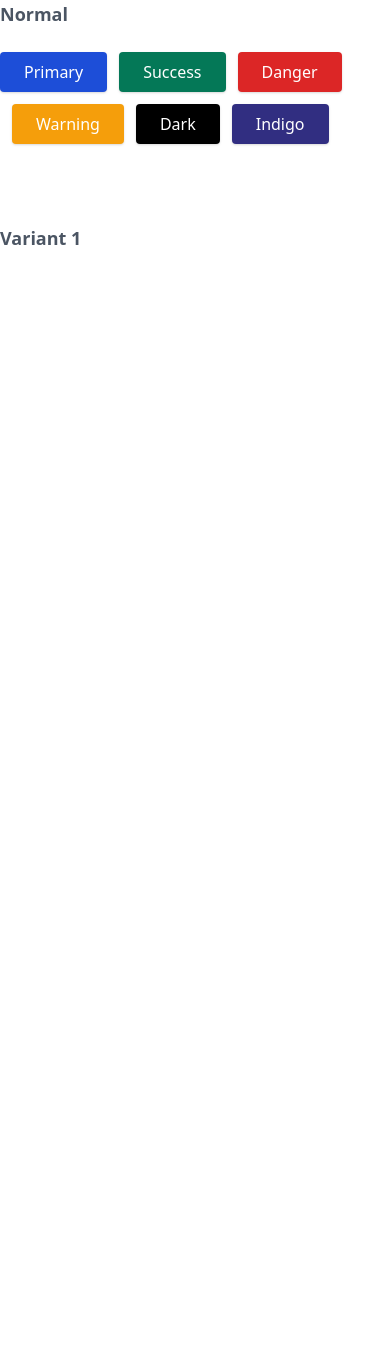
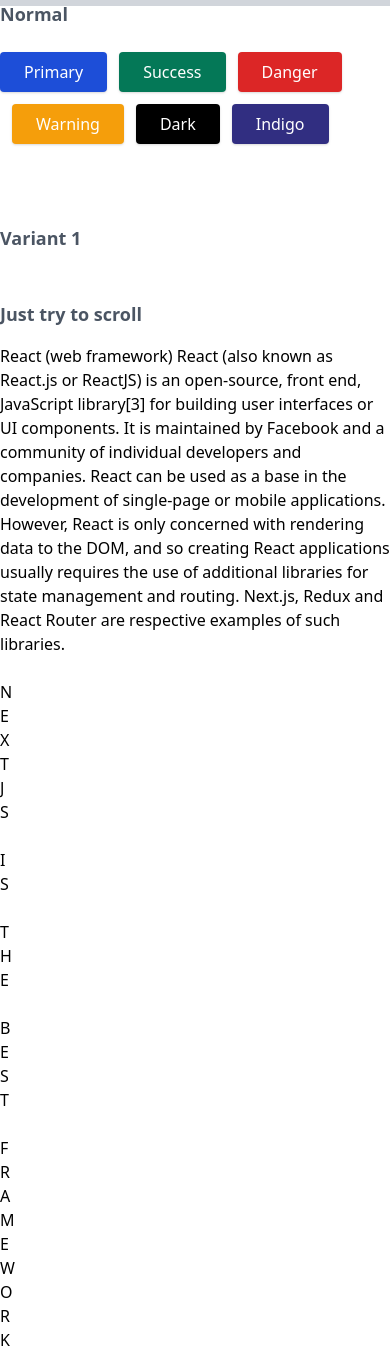
Before and after one commit to enochndika/kimia-UI, a Next.js app: page / in a window 390 px wide. Before the commit the page ends 844 px from the top, so only its background shows below. Built offline with nearby package versions, Linux system fonts and the light colour scheme.

Commit message:
scroll indicator component done

```diff
--- /dev/null
+++ b/components/extra/scrollIndicator/index.tsx
@@ -0,0 +1,81 @@
+import { useState, useEffect, FC } from "react";
+
+export const ScrollIndicator: FC = () => {
+  const [scroll, setScroll] = useState<number | string>(0);
+
+  const onScrollProgress = () => {
+    const scrollPx = document.documentElement.scrollTop;
+    const winHeightPx =
+      document.documentElement.scrollHeight -
+      document.documentElement.clientHeight;
+    const scrolled = `${(scrollPx / winHeightPx) * 100}%`;
+
+    setScroll(scrolled);
+  };
+  useEffect(() => {
+    window.addEventListener("scroll", onScrollProgress);
+
+    return () => {
+      window.removeEventListener("scroll", onScrollProgress);
+    };
+  }, []);
+
+  const progressBarStyle = {
+    height: "6px",
+    background: "#4C1D95",
+    width: scroll,
+  };
+
+  return (
+    <div>
+      <div className="top-0 left-0 w-screen h-1.5 fixed z-40 shadow-2xl bg-gray-300">
+        <div style={progressBarStyle} />
+      </div>
+      <h2 className="font-bold text-gray-600 text-lg md:text-2xl mt-12 mb-4">
+        Just try to scroll
+      </h2>
+      <div>
+        <p>
+          React (web framework) React (also known as React.js or ReactJS) is an
+          open-source, front end, JavaScript library[3] for building user
+          interfaces or UI components. It is maintained by Facebook and a
+          community of individual developers and companies. React can be used as
+          a base in the development of single-page or mobile applications.
+          However, React is only concerned with rendering data to the DOM, and
+          so creating React applications usually requires the use of additional
+          libraries for state management and routing. Next.js, Redux and React
+          Router are respective examples of such libraries.
+        </p>
+        <br />
+        <h2>N</h2>
+        <h2>E</h2>
+        <h2>X</h2>
+        <h2>T</h2>
+        <h2>J</h2>
+        <h2>S</h2>
+        <br />
+        <h2>I</h2>
+        <h2>S</h2>
+        <br />
+        <h2>T</h2>
+        <h2>H</h2>
+        <h2>E</h2>
+        <br />
+        <h2>B</h2>
+        <h2>E</h2>
+        <h2>S</h2>
+        <h2>T</h2>
+        <br />
+        <h2>F</h2>
+        <h2>R</h2>
+        <h2>A</h2>
+        <h2>M</h2>
+        <h2>E</h2>
+        <h2>W</h2>
+        <h2>O</h2>
+        <h2>R</h2>
+        <h2>K</h2>
+      </div>
+    </div>
+  );
+};
--- a/pages/index.tsx
+++ b/pages/index.tsx
@@ -1,5 +1,6 @@
 import Head from "next/head";
 import DefaultButtons from "../components/general/button/defaultButton";
+import { ScrollIndicator } from "../components/extra/scrollIndicator";
 
 export default function Home() {
   return (
@@ -12,6 +13,7 @@ export default function Home() {
       <h2 className="font-bold text-gray-600 text-lg md:text-2xl mt-12 mb-6">
         Variant 1
       </h2>
+      <ScrollIndicator />
     </>
   );
 }
```
